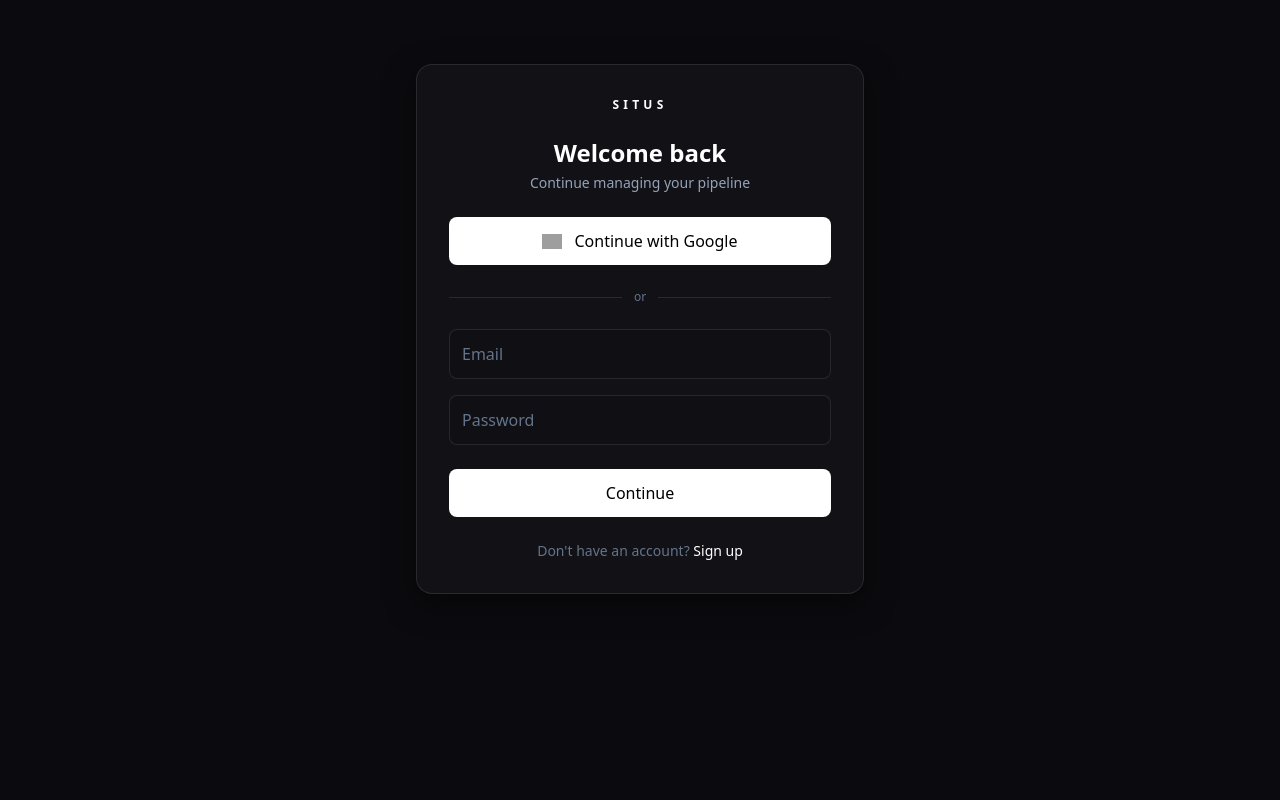
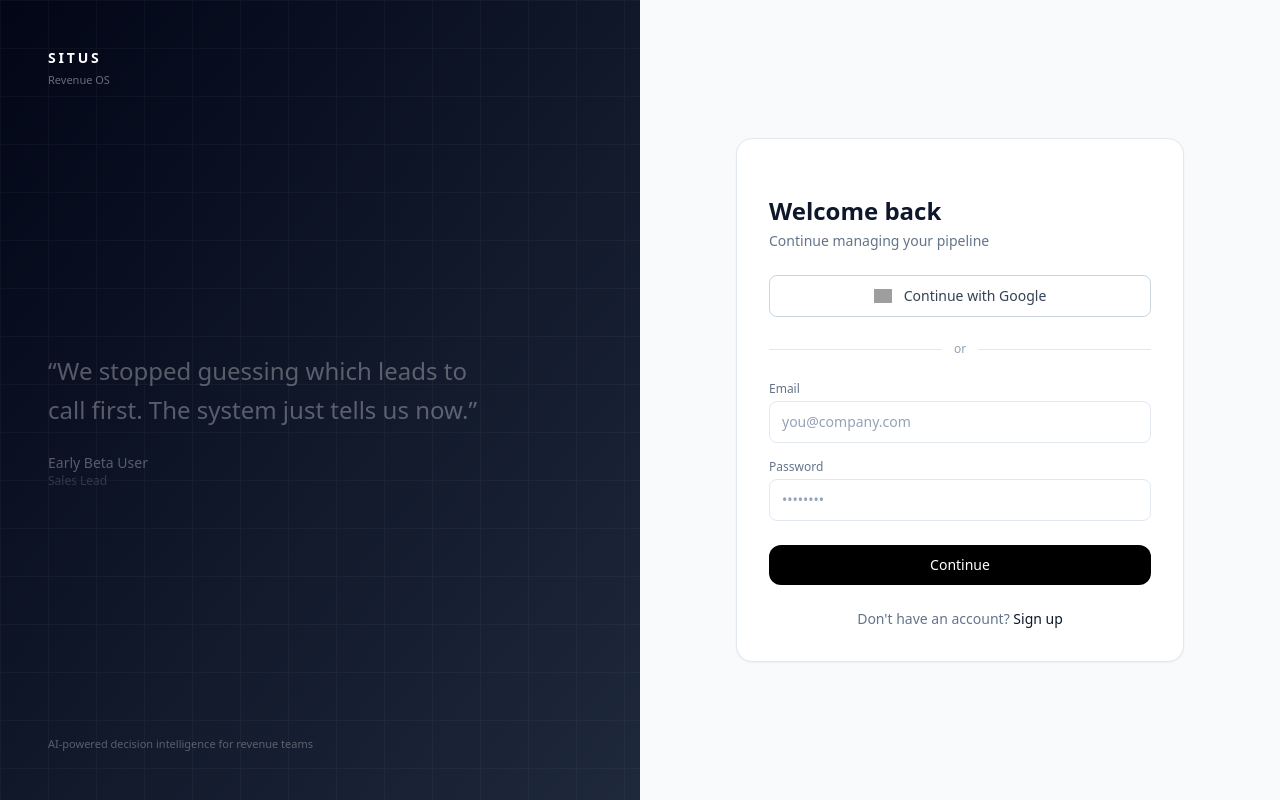
Before and after one commit to durveshparadkar/situs-dashboard, a Next.js app in the folder situs-frontend/: page /login in a window 1280 px wide. Built offline with nearby package versions, Linux system fonts and the light colour scheme; no server answers; grey boxes are pictures that could not be loaded.

Commit message:
Redesign login page with split-screen gradient + quote panel

```diff
--- a/situs-frontend/src/app/login/page.tsx
+++ b/situs-frontend/src/app/login/page.tsx
@@ -1,10 +1,30 @@
 "use client";
 
-import { useState } from "react";
+import { useState, useEffect } from "react";
 import { useRouter } from "next/navigation";
-import { motion } from "framer-motion";
+import { motion, AnimatePresence } from "framer-motion";
 import Image from "next/image";
 import { apiFetch } from "@/lib/api";
+
+/* ================= QUOTES (left panel rotation) ================= */
+
+const QUOTES = [
+  {
+    text: "Situs didn't just show us our pipeline — it told us which three deals would make or break the quarter.",
+    name: "Early Beta User",
+    role: "Founder, SaaS startup",
+  },
+  {
+    text: "We stopped guessing which leads to call first. The system just tells us now.",
+    name: "Early Beta User",
+    role: "Sales Lead",
+  },
+  {
+    text: "The deal closes in the decision, not the data.",
+    name: "Situs",
+    role: "Product principle",
+  },
+];
 
 export default function LoginPage() {
   const router = useRouter();
@@ -13,6 +33,15 @@ export default function LoginPage() {
   const [password, setPassword] = useState("");
   const [loading, setLoading] = useState(false);
   const [error, setError] = useState("");
+  const [quoteIndex, setQuoteIndex] = useState(0);
+
+  /* Rotate quote every 5s */
+  useEffect(() => {
+    const interval = setInterval(() => {
+      setQuoteIndex((i) => (i + 1) % QUOTES.length);
+    }, 5000);
+    return () => clearInterval(interval);
+  }, []);
 
   /* ================= LOGIN ================= */
 
@@ -26,7 +55,6 @@ export default function LoginPage() {
       setLoading(true);
       setError("");
 
-      /* Backend sets httpOnly accessToken + refreshToken cookies on success */
       const data = await apiFetch<{
         success?: boolean;
         message?: string;
@@ -38,21 +66,14 @@ export default function LoginPage() {
         }),
       });
 
-console.log("LOGIN RESPONSE:", data);
-console.log("SUCCESS VALUE:", data?.success);
-
       if (!data?.success) {
         setError(data?.message || "Invalid credentials");
         return;
       }
 
-console.log("LOGIN SUCCESS");
-console.log("Redirecting to dashboard...");
-
       window.location.href = "/dashboard";
     } catch (err: unknown) {
       console.error(err);
-
       if (err instanceof Error) {
         setError(err.message);
       } else {
@@ -70,36 +91,83 @@ window.location.href = "/dashboard";
   /* ================= UI ================= */
 
   return (
-    <div className="min-h-screen bg-[#0B0B0F]">
-      <div className="flex items-center justify-center px-4 py-16">
+    <div className="min-h-screen flex">
 
+      {/* LEFT — GRADIENT + QUOTE (matches dashboard hero cards) */}
+      <div className="hidden lg:flex w-1/2 bg-gradient-to-br from-slate-950 to-slate-800 text-white p-12 flex-col justify-between relative overflow-hidden">
+
+        {/* Subtle background texture */}
+        <div
+          className="absolute inset-0 opacity-[0.03]"
+          style={{
+            backgroundImage:
+              "linear-gradient(white 1px, transparent 1px), linear-gradient(90deg, white 1px, transparent 1px)",
+            backgroundSize: "48px 48px",
+          }}
+        />
+
+        {/* LOGO */}
+        <div className="relative z-10">
+          <p className="text-sm font-semibold tracking-[0.2em]">SITUS</p>
+          <p className="text-[11px] text-white/40 mt-1">Revenue OS</p>
+        </div>
+
+        {/* QUOTE */}
+        <div className="relative z-10 max-w-md">
+          <AnimatePresence mode="wait">
             <motion.div
-          initial={{ opacity: 0, y: 20, scale: 0.98 }}
-          animate={{ opacity: 1, y: 0, scale: 1 }}
+              key={quoteIndex}
+              initial={{ opacity: 0, y: 12 }}
+              animate={{ opacity: 1, y: 0 }}
+              exit={{ opacity: 0, y: -12 }}
+              transition={{ duration: 0.4 }}
+            >
+              <p className="text-2xl leading-relaxed font-medium">
+                &ldquo;{QUOTES[quoteIndex].text}&rdquo;
+              </p>
+              <div className="mt-6">
+                <p className="text-sm font-medium">{QUOTES[quoteIndex].name}</p>
+                <p className="text-xs text-white/50">{QUOTES[quoteIndex].role}</p>
+              </div>
+            </motion.div>
+          </AnimatePresence>
+        </div>
+
+        {/* Footer note */}
+        <p className="relative z-10 text-[11px] text-white/30">
+          AI-powered decision intelligence for revenue teams
+        </p>
+      </div>
+
+      {/* RIGHT — FORM (matches dashboard card style) */}
+      <div className="w-full lg:w-1/2 bg-slate-50 flex items-center justify-center px-6 py-16">
+        <motion.div
+          initial={{ opacity: 0, y: 16 }}
+          animate={{ opacity: 1, y: 0 }}
           transition={{ duration: 0.35 }}
-          className="w-full max-w-md bg-[#111116] border border-white/10 rounded-2xl p-8 space-y-6 shadow-[0_10px_30px_rgba(0,0,0,0.5)]"
+          className="w-full max-w-md bg-white border border-slate-200 rounded-2xl shadow-sm p-8 space-y-6"
         >
 
-          {/* LOGO */}
-          <div className="text-center">
-            <h1 className="text-white text-xs tracking-[0.35em] font-semibold">
+          {/* Mobile-only logo (hidden on desktop since left panel has it) */}
+          <div className="lg:hidden text-center">
+            <p className="text-sm font-semibold tracking-[0.2em] text-slate-900">
               SITUS
-            </h1>
+            </p>
           </div>
 
           {/* HEADING */}
-          <div className="text-center space-y-1">
-            <h2 className="text-2xl font-semibold text-white">
+          <div className="space-y-1">
+            <h2 className="text-2xl font-semibold text-slate-900">
               Welcome back
             </h2>
-            <p className="text-sm text-slate-400">
+            <p className="text-sm text-slate-500">
               Continue managing your pipeline
             </p>
           </div>
 
           {/* ERROR */}
           {error && (
-            <div className="text-sm text-red-400 bg-red-500/10 border border-red-500/20 px-3 py-2 rounded-lg">
+            <div className="text-sm text-red-600 bg-red-50 border border-red-200 px-3 py-2 rounded-lg">
               {error}
             </div>
           )}
@@ -107,52 +175,58 @@ window.location.href = "/dashboard";
           {/* GOOGLE */}
           <button
             onClick={handleGoogle}
-            className="w-full flex items-center justify-center gap-3 bg-white text-black py-3 rounded-lg font-medium hover:opacity-90 active:scale-[0.98]"
+            className="w-full flex items-center justify-center gap-3 border border-slate-300 text-slate-700 py-2.5 rounded-lg font-medium text-sm hover:bg-slate-50 active:scale-[0.98] transition"
           >
             <Image
               src="https://www.svgrepo.com/show/475656/google-color.svg"
               alt="Google"
-              width={20}
-              height={20}
+              width={18}
+              height={18}
             />
             Continue with Google
           </button>
 
           {/* DIVIDER */}
           <div className="flex items-center gap-3">
-            <div className="flex-1 h-px bg-white/10" />
-            <span className="text-xs text-slate-500">or</span>
-            <div className="flex-1 h-px bg-white/10" />
+            <div className="flex-1 h-px bg-slate-200" />
+            <span className="text-xs text-slate-400">or</span>
+            <div className="flex-1 h-px bg-slate-200" />
           </div>
 
           {/* INPUTS */}
           <div className="space-y-4">
+            <div>
+              <p className="text-xs text-slate-500 mb-1">Email</p>
               <input
                 type="email"
-              placeholder="Email"
-              className="w-full p-3 rounded-lg bg-[#0F0F14] border border-white/10 text-white placeholder-slate-500 focus:border-white focus:ring-1 focus:ring-white/30 outline-none"
+                placeholder="you@company.com"
+                className="w-full px-3 py-2.5 rounded-lg border border-slate-200 text-sm text-slate-900 placeholder-slate-400 focus:outline-none focus:ring-2 focus:ring-black/10 focus:border-slate-400"
                 value={email}
                 onChange={(e) => setEmail(e.target.value)}
                 onKeyDown={(e) => e.key === "Enter" && handleLogin()}
                 autoComplete="email"
               />
+            </div>
 
+            <div>
+              <p className="text-xs text-slate-500 mb-1">Password</p>
               <input
                 type="password"
-              placeholder="Password"
-              className="w-full p-3 rounded-lg bg-[#0F0F14] border border-white/10 text-white placeholder-slate-500 focus:border-white focus:ring-1 focus:ring-white/30 outline-none"
+                placeholder="••••••••"
+                className="w-full px-3 py-2.5 rounded-lg border border-slate-200 text-sm text-slate-900 placeholder-slate-400 focus:outline-none focus:ring-2 focus:ring-black/10 focus:border-slate-400"
                 value={password}
                 onChange={(e) => setPassword(e.target.value)}
                 onKeyDown={(e) => e.key === "Enter" && handleLogin()}
                 autoComplete="current-password"
               />
             </div>
+          </div>
 
-          {/* BUTTON */}
+          {/* BUTTON — matches dashboard's solid black CTA pattern */}
           <button
             onClick={handleLogin}
             disabled={loading}
-            className="w-full bg-white text-black py-3 rounded-lg font-medium hover:opacity-90 active:scale-[0.98] disabled:opacity-50"
+            className="w-full bg-black text-white py-2.5 rounded-xl text-sm font-medium hover:bg-slate-800 active:scale-[0.98] disabled:opacity-50 transition"
           >
             {loading ? "Logging in..." : "Continue"}
           </button>
@@ -162,7 +236,7 @@ window.location.href = "/dashboard";
             Don&apos;t have an account?{" "}
             <span
               onClick={() => router.push("/signup")}
-              className="text-white cursor-pointer hover:underline"
+              className="text-slate-900 font-medium cursor-pointer hover:underline"
             >
               Sign up
             </span>
```
Lines whose indentation alone changed are shown as unchanged.
